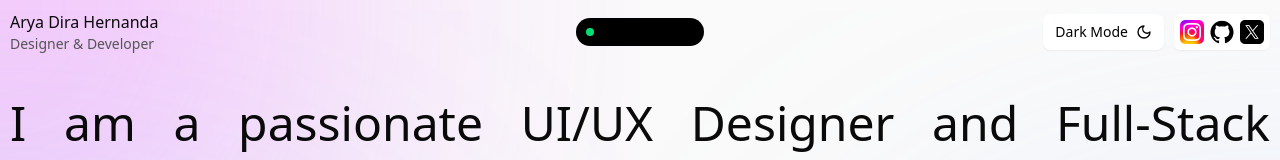
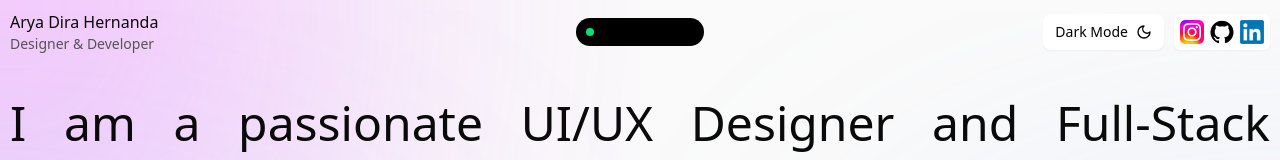
Before and after one commit to aryadira/aryadira-minimalism, a Next.js app: page / in a window 1280 px wide. Shown: the top 160 px of the page. Built offline with nearby package versions, Linux system fonts and the light colour scheme.

Commit message:
add social link

```diff
--- a/src/components/custom/social.tsx
+++ b/src/components/custom/social.tsx
@@ -1,19 +1,26 @@
 import github from "@/assets/imgs/github.png";
 import instagram from "@/assets/imgs/ig.png";
-import x from "@/assets/imgs/xlogo.png";
+import linkedin from "@/assets/imgs/linkedin.png";
 import Image from "next/image";
 
 const Social = () => {
   return (
     <div className='social bg-white flex items-center gap-1.5 p-1.5 rounded-sm cursor-pointer hover:scale-110 shadow-xs transition-all'>
       <span className='hover:scale-120 transition-all'>
-        <Image src={instagram} width={24} height={24} alt='instagram' />
+        <a href='https://www.instagram.com/aryaadrh/' target='_blank'>
+          <Image src={instagram} width={24} height={24} alt='instagram' />
+        </a>
       </span>
       <span className='hover:scale-120 transition-all'>
-        <Image src={github} width={24} height={24} alt='github' />
+        <a href='https://github.com/aryadira' target='_blank'>
+          {" "}
+          <Image src={github} width={24} height={24} alt='github' />
+        </a>
       </span>
       <span className='hover:scale-120 transition-all'>
-        <Image src={x} width={24} height={24} alt='x' />
+        <a href='https://www.linkedin.com/in/aryadira/' target='_blank'>
+          <Image src={linkedin} width={24} height={24} alt='linkedin' />
+        </a>
       </span>
     </div>
   );
```
Also changed, not shown: src/assets/imgs/linkedin.png (added).
